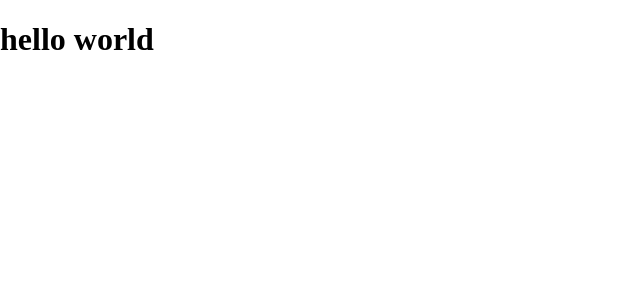
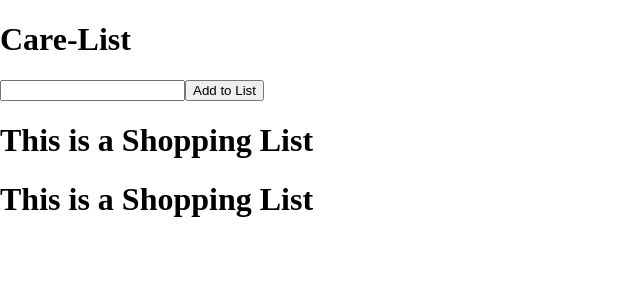
Before and after one commit to Limlight86/Care-List-Hooks, a React (Create React App) app: page / in a window 1280 px wide. Shown: the top 300 px of the page, without its empty margins (0-640 px from the left). Built offline with nearby package versions, Linux system fonts and the light colour scheme.

Commit message:
inital app set up

```diff
--- a/package.json
+++ b/package.json
@@ -5,7 +5,8 @@
   "dependencies": {
     "react": "^16.8.6",
     "react-dom": "^16.8.6",
-    "react-scripts": "3.0.1"
+    "react-scripts": "3.0.1",
+    "uuidv4": "^4.0.0"
   },
   "scripts": {
     "start": "react-scripts start",
--- a/src/App.js
+++ b/src/App.js
@@ -1,10 +1,9 @@
 import React from "react";
+import Layout from './containers/Layout'
 
 function App() {
   return (
-    <div>
-      <h1>hello world</h1>
-    </div>
+    <Layout/>
   );
 }
 
--- /dev/null
+++ b/src/components/MainLists/MainLists.js
@@ -0,0 +1,12 @@
+import React from "react";
+import ShoppingList from '../ShoppingList/ShoppingList'
+import styles from "./MainLists.module.css"
+
+const MainLists = () => (
+  <div>
+    <ShoppingList />
+    <ShoppingList />
+  </div>
+);
+
+export default MainLists;
--- /dev/null
+++ b/src/components/ShoppingInput/ShoppingInput.js
@@ -0,0 +1,11 @@
+import React from "react"
+import Styles from './ShoppingInput.module.css'
+
+const ShoppingInput = () =>(
+  <form>
+    <input type='text'/>
+    <button type='submit'>Add to List</button>
+  </form>
+)
+
+export default ShoppingInput
--- /dev/null
+++ b/src/components/ShoppingList/ShoppingList.js
@@ -0,0 +1,8 @@
+import React from 'react'
+import styles from './ShoppingList.module.css'
+
+const ShoppingList = () => (
+  <h1>This is a Shopping List</h1>
+)
+
+export default ShoppingList
--- /dev/null
+++ b/src/components/index.js
@@ -0,0 +1,2 @@
+export { default as ShoppingInput } from "./ShoppingInput/ShoppingInput";
+export { default as MainLists } from "./MainLists/MainLists";
--- /dev/null
+++ b/src/containers/Layout.js
@@ -0,0 +1,16 @@
+import React from "react";
+import { ListContext, ListContextProvider } from "../context/ListContext";
+import {ShoppingInput, MainLists} from '../components'
+import styles from './Layout.module.css'
+
+const Layout = () =>(
+  <ListContextProvider>
+    <div>
+      <h1>Care-List</h1>
+      <ShoppingInput/>
+      <MainLists/>
+    </div>
+  </ListContextProvider>
+)
+
+export default Layout
--- /dev/null
+++ b/src/context/ListContext.js
@@ -0,0 +1,16 @@
+import React, { createContext, useState } from "react";
+
+const ListContext = createContext();
+
+const ListContextProvider = ({ children }) => {
+  const [needToBuy, setNeedToBuy] = useState([]);
+  const [inCart, setInCart] = useState([]);
+
+  return (
+    <ListContext.Provider value={{ needToBuy, inCart }}>
+      {children}
+    </ListContext.Provider>
+  );
+};
+
+export { ListContext, ListContextProvider };
```
Also changed, not shown: src/components/MainLists/MainLists.module.css (added), src/components/ShoppingInput/ShoppingInput.module.css (added), src/components/ShoppingList/ShoppingList.module.css (added), src/containers/Layout.module.css (added), 1 other file (tests, documents, lock files or other folders).
